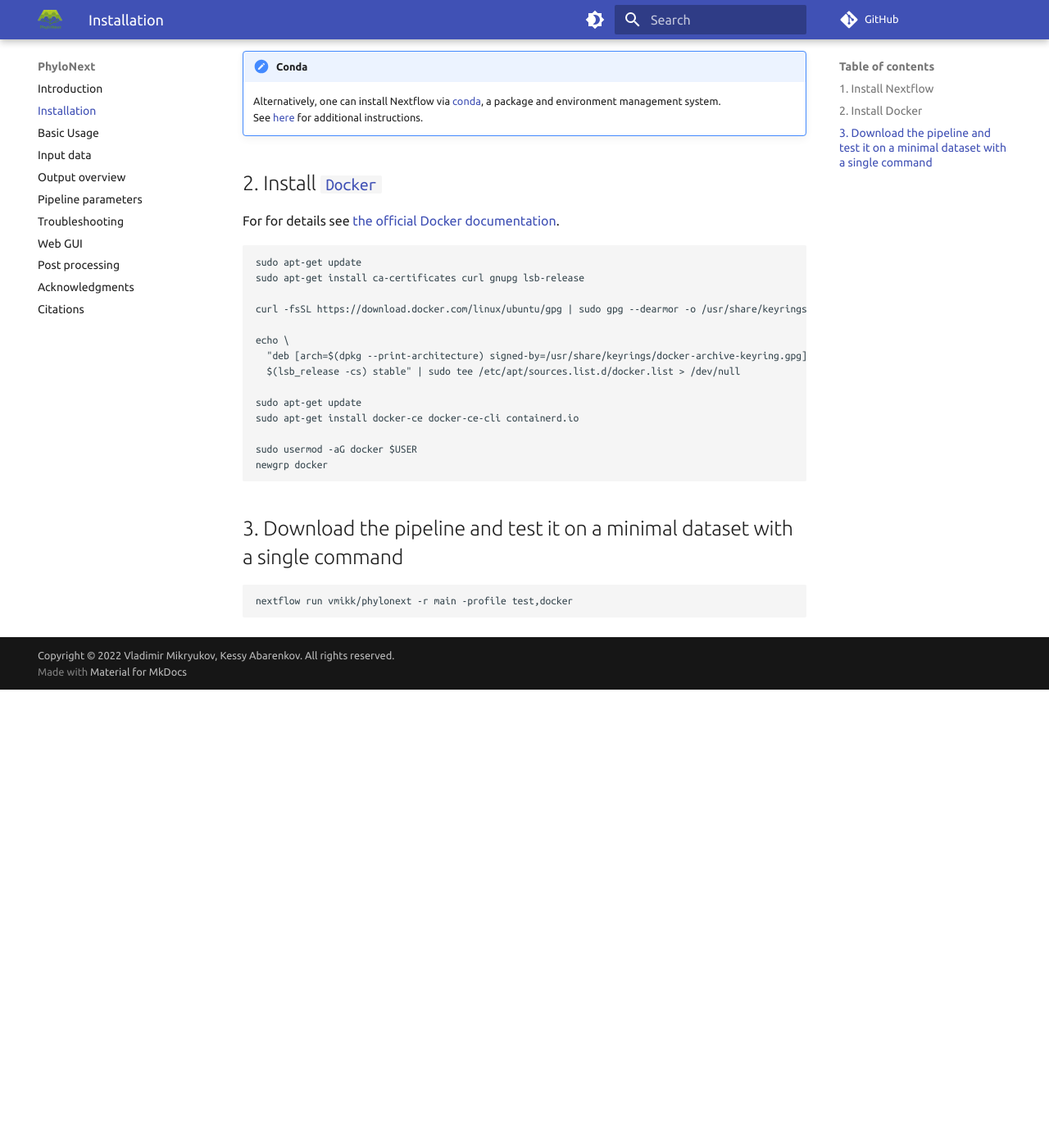
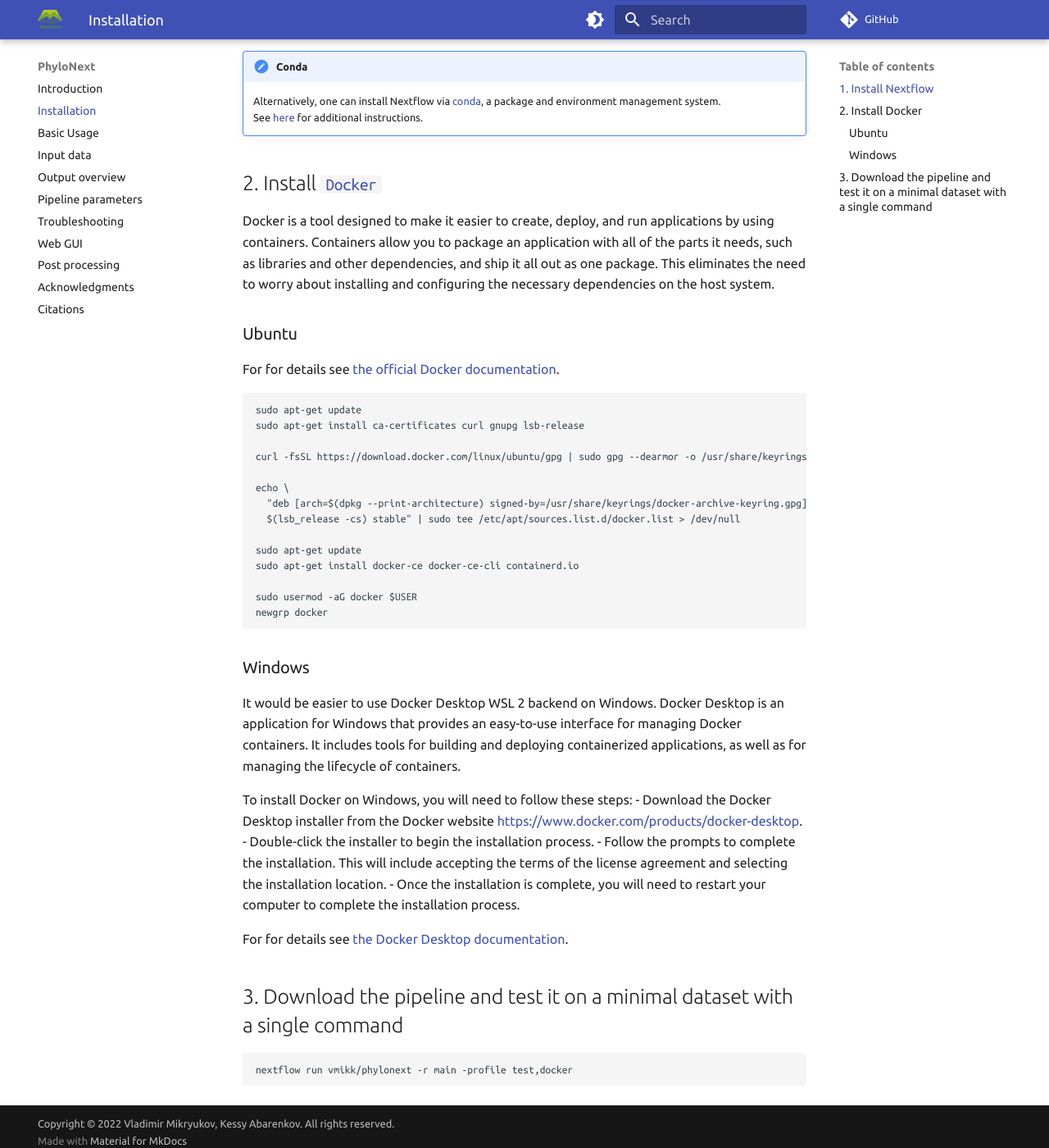
Before and after one commit to vmikk/phylonext_manual, an MkDocs documentation site: the page built from docs/installation.md, in a window 1280 px wide and 1400 px high, scrolled down 759 px. Shown: the whole window at 82% size. Built offline with MkDocs 1.6.1 and Material for MkDocs 9.7.7, drawn with Linux system fonts in a browser that asks for light colours; comment, search, counter and statistics services are not loaded; before the commit the page ends 1600 px from its top, so only the background shows below that.

Commit message:
Docker installation (description + Windows)

````diff
--- a/docs/installation.md
+++ b/docs/installation.md
@@ -42,6 +42,12 @@
 
 ## 2. Install [`Docker`](https://docs.docker.com/engine/installation/)
 
+Docker is a tool designed to make it easier to create, deploy, and run applications by using containers.
+Containers allow you to package an application with all of the parts it needs, such as libraries and other dependencies,
+and ship it all out as one package. This eliminates the need to worry about installing and configuring the necessary dependencies on the host system.
+
+### Ubuntu
+
 For for details see [the official Docker documentation](https://docs.docker.com/engine/install/ubuntu/).
 
 ```{bash}
@@ -61,6 +67,20 @@
 newgrp docker
 ```
 
+### Windows
+
+It would be easier to use Docker Desktop WSL 2 backend on Windows.
+Docker Desktop is an application for Windows that provides an easy-to-use interface for managing Docker containers.
+It includes tools for building and deploying containerized applications, as well as for managing the lifecycle of containers.
+
+To install Docker on Windows, you will need to follow these steps:
+- Download the Docker Desktop installer from the Docker website [https://www.docker.com/products/docker-desktop](https://www.docker.com/products/docker-desktop).
+- Double-click the installer to begin the installation process.
+- Follow the prompts to complete the installation. This will include accepting the terms of the license agreement and selecting the installation location.
+- Once the installation is complete, you will need to restart your computer to complete the installation process.
+
+For for details see [the Docker Desktop documentation](https://docs.docker.com/desktop/windows/wsl/).
+
 ## 3. Download the pipeline and test it on a minimal dataset with a single command
 
 ```{bash}
````
